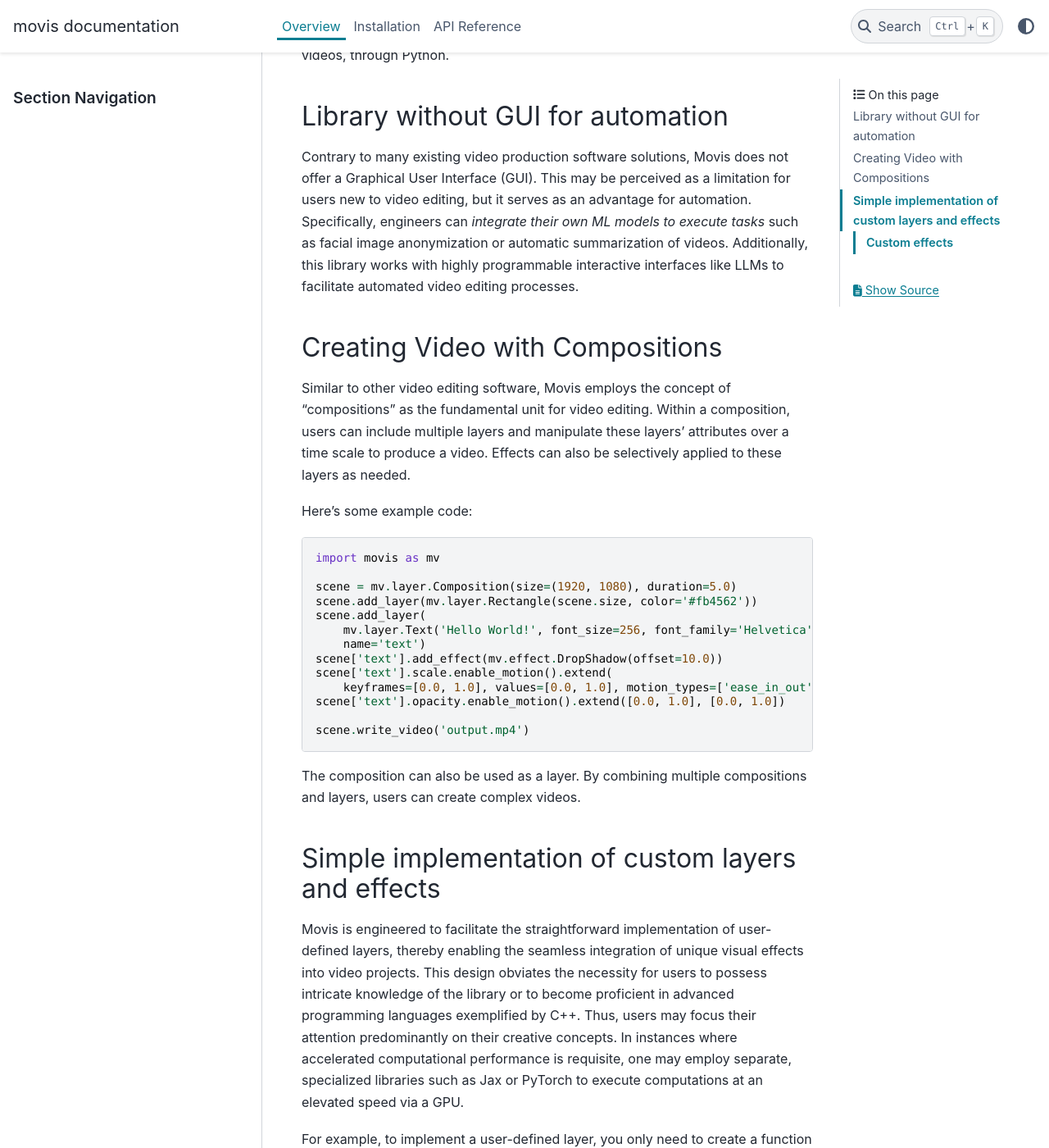
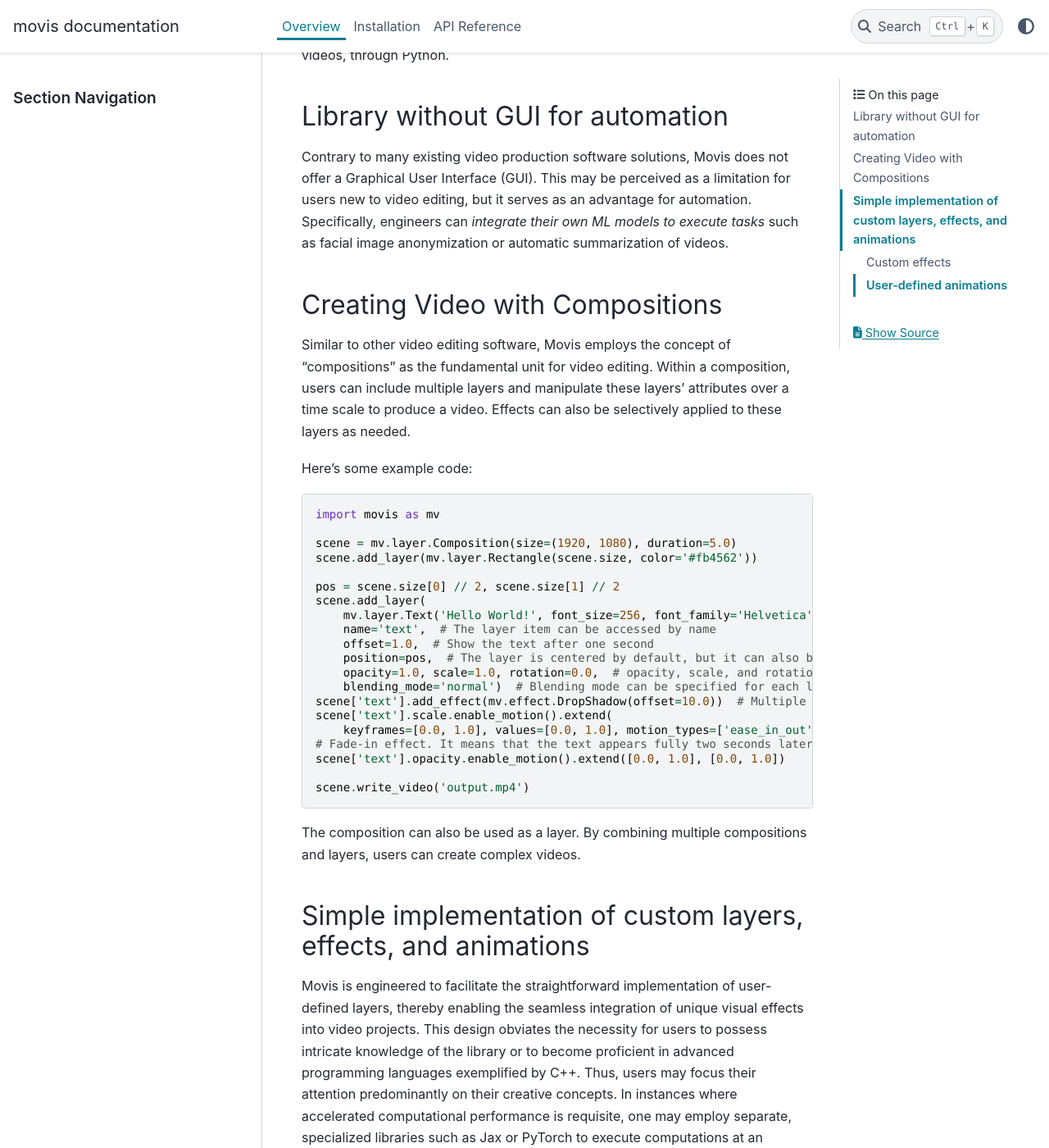
Before and after one commit to rezoo/movis, a Sphinx documentation site: the page built from docs/source/overview.rst, in a window 1280 px wide and 1400 px high, scrolled down 235 px. Shown: the whole window at 82% size. Built offline with Sphinx 7.4.7 and the PyData theme 0.15.4, drawn with Linux system fonts in a browser that asks for light colours; some of the changed text lies outside the part shown.

Commit message:
Add docs

```diff
--- a/docs/source/overview.rst
+++ b/docs/source/overview.rst
@@ -16,8 +16,6 @@
 Specifically, engineers can
 *integrate their own ML models to execute tasks* such as
 facial image anonymization or automatic summarization of videos.
-Additionally, this library works with highly programmable interactive
-interfaces like LLMs to facilitate automated video editing processes.
 
 Creating Video with Compositions
 --------------------------------
@@ -36,12 +34,19 @@
 
     scene = mv.layer.Composition(size=(1920, 1080), duration=5.0)
     scene.add_layer(mv.layer.Rectangle(scene.size, color='#fb4562'))
+
+    pos = scene.size[0] // 2, scene.size[1] // 2
     scene.add_layer(
         mv.layer.Text('Hello World!', font_size=256, font_family='Helvetica', color='#ffffff'),
-        name='text')
-    scene['text'].add_effect(mv.effect.DropShadow(offset=10.0))
+        name='text',  # The layer item can be accessed by name
+        offset=1.0,  # Show the text after one second
+        position=pos,  # The layer is centered by default, but it can also be specified explicitly
+        opacity=1.0, scale=1.0, rotation=0.0,  # opacity, scale, and rotation are also supported
+        blending_mode='normal')  # Blending mode can be specified for each layer.
+    scene['text'].add_effect(mv.effect.DropShadow(offset=10.0))  # Multiple effects can be added.
     scene['text'].scale.enable_motion().extend(
         keyframes=[0.0, 1.0], values=[0.0, 1.0], motion_types=['ease_in_out'])
+    # Fade-in effect. It means that the text appears fully two seconds later.
     scene['text'].opacity.enable_motion().extend([0.0, 1.0], [0.0, 1.0])
 
     scene.write_video('output.mp4')
@@ -49,8 +54,8 @@
 The composition can also be used as a layer.
 By combining multiple compositions and layers, users can create complex videos.
 
-Simple implementation of custom layers and effects
----------------------------------------------------
+Simple implementation of custom layers, effects, and animations
+---------------------------------------------------------------
 
 Movis is engineered to facilitate the straightforward implementation of user-defined layers,
 thereby enabling the seamless integration of unique visual effects into video projects.
@@ -91,9 +96,9 @@
     scene.write_video('output.mp4')
 
 If you want to specify the duration of a layer,
-the `duration` property is required. Movis also offers caching features
+the ``duration`` property is required. Movis also offers caching features
 to accelerate rendering. If you wish to speed up rendering for layers
-where the frame remains static, you can implement the `get_key(time: float)` method:
+where the frame remains static, you can implement the ``get_key(time: float)`` method:
 
 .. code-block:: python
 
@@ -130,3 +135,24 @@
         mv.layer.Text('Hello World!', font_size=256, font_family='Helvetica', color='#ffffff'),
         name='text')
     scene['text'].add_effect(apply_gaussian_blur)
+
+
+User-defined animations
+^^^^^^^^^^^^^^^^^^^^^^^
+
+Animation can be set up on a keyframe basis, but in some cases,
+users may want to animate using user-defined functions.
+movis provides methods to handle such situations as well.
+
+.. code-block:: python
+
+    import movis as mv
+    import numpy as np
+
+    scene = mv.layer.Composition(size=(1920, 1080), duration=5.0)
+    scene.add_layer(
+        mv.layer.Text('Hello World!', font_size=256, font_family='Helvetica', color='#ffffff'),
+        name='text')
+    scene['text'].position.add_function(
+        lambda prev_value, time: prev_value + np.array([0, np.sin(time * 2 * np.pi) * 100]),
+    )
```
Also changed, not shown: other parts of docs/source/overview.rst (+1 -1 lines), README.md (+31 -6 lines).
